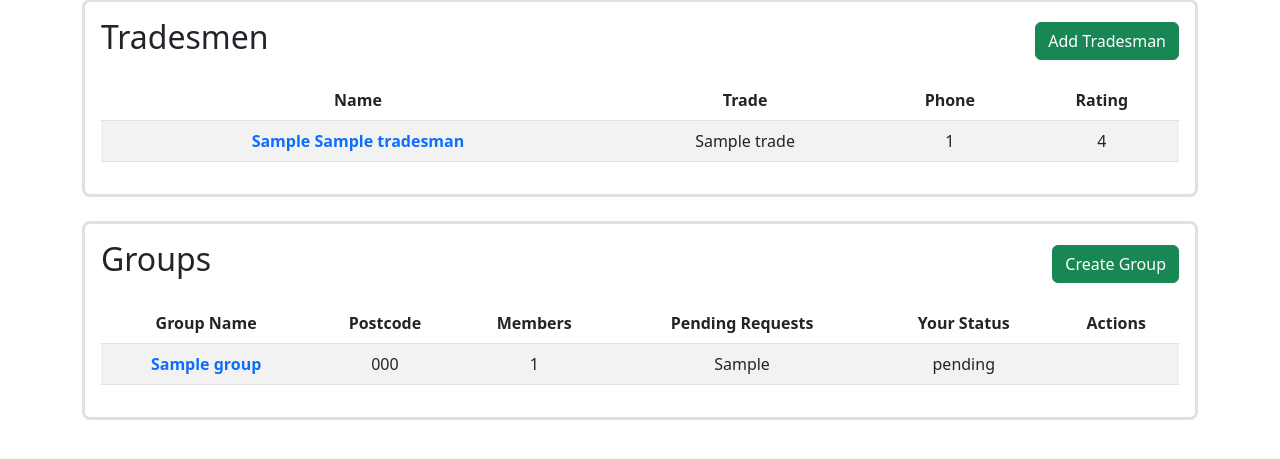
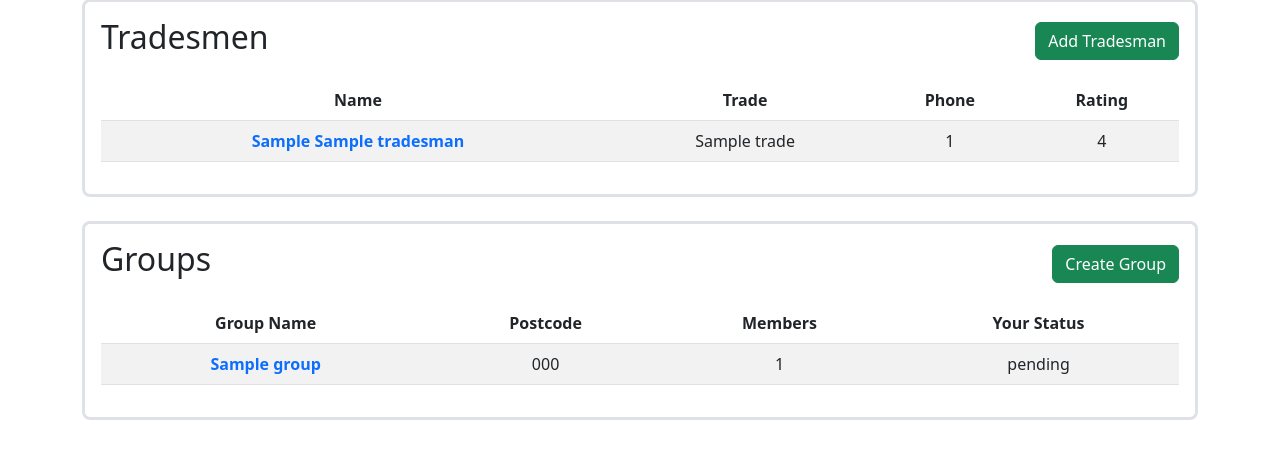
Before and after one commit to kevinruns/fair-price-jobs, a Flask app: template templates/index.html in a window 1280 px wide. Shown: the part 135-594 px from the top of the page. Run offline with Flask 3, Linux system fonts and the light colour scheme; the template is opened without the code that fills it: most values are stand-ins (such as "Sample title", 1, 10 or a date in 2020); some libraries are stand-ins or nearby versions.

Commit message:
reduce fields in Groups table

```diff
--- a/templates/index.html
+++ b/templates/index.html
@@ -66,10 +66,7 @@
                                 <th>Group Name</th>
                                 <th>Postcode</th>
                                 <th>Members</th>
-                                <th>Pending Requests</th>
                                 <th>Your Status</th>
-                                <th>Actions</th>
-                            </tr>
                         </thead>
                         <tbody>
                             {% for group in groups %}
@@ -81,13 +78,7 @@
                                     </td>
                                     <td>{{ group.postcode }}</td>
                                     <td>{{ group.member_count }}</td>
-                                    <td>{{ group.pending_requests }}</td>
                                     <td>{{ group.status }}</td>
-                                    <td>
-                                        {% if group.status == 'creator' or group.status == 'admin' %}
-                                            <a href="{{ url_for('view_requests', group_id=group.id) }}" class="btn btn-sm btn-warning">Requests</a>
-                                        {% endif %}
-                                    </td>
                                 </tr>
                             {% endfor %}
                         </tbody>
```
